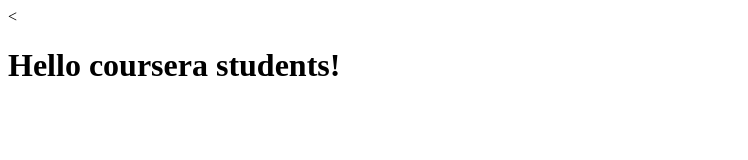
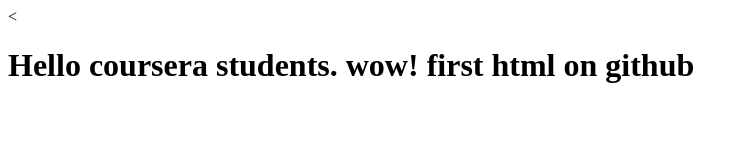
Before and after one commit to TalHarmon/coursera-course, a plain HTML site: page index.html in a window 1280 px wide. Shown: the whole page, without its empty margins (0-748 px from the left). Drawn offline with Linux system fonts and the light colour scheme.

Commit message:
2nd commit

```diff
--- a/index.html
+++ b/index.html
@@ -5,7 +5,7 @@
     <title>hello coursera</title>
   </head>
   <body>
-    <<h1>Hello coursera students!</h1>
+    <<h1>Hello coursera students. wow! first html on github</h1>
 
   </body>
 </html>
```
